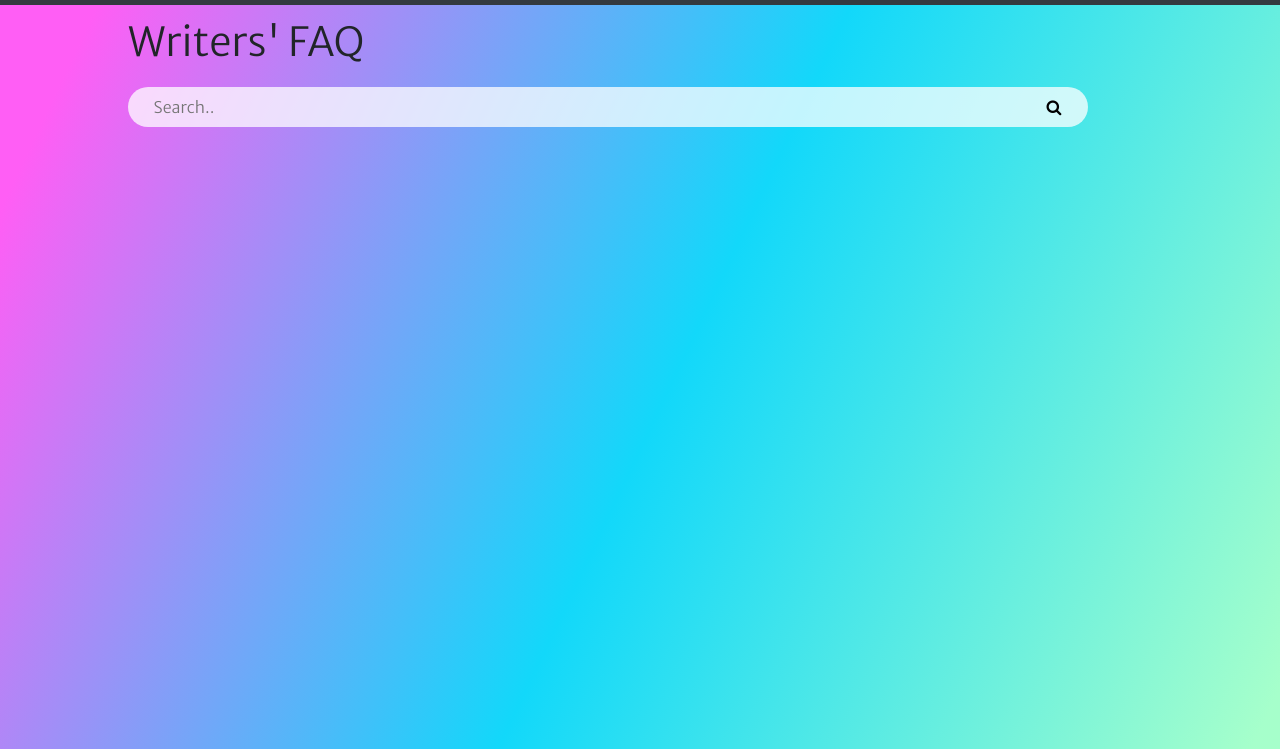
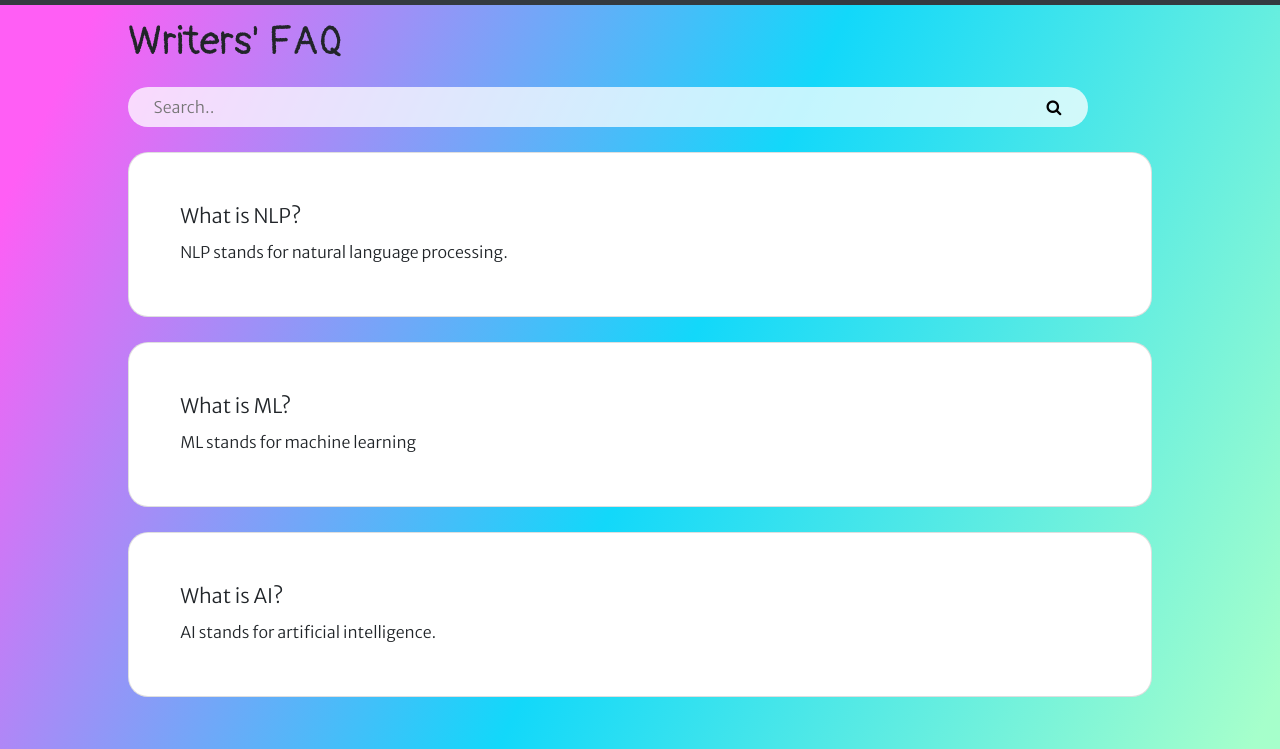
Before and after one commit to PrideHacks2/writingbuddies, a plain HTML site: page FAQ/faq.html in a window 1280 px wide. Shown: the part 51-800 px from the top of the page. Drawn offline with nearby package versions, Linux system fonts and the light colour scheme.

Commit message:
Add some FAQ

```diff
--- a/FAQ/faq.html
+++ b/FAQ/faq.html
@@ -13,7 +13,7 @@
         <!-- Google Fonts -->
         <link rel="preconnect" href="https://fonts.googleapis.com">
         <link rel="preconnect" href="https://fonts.gstatic.com" crossorigin>
-        <link href="https://fonts.googleapis.com/css2?family=Patrick+Hand&family=Merriweather+Sans:wght@300&display=swap" rel="stylesheet">
+        <link href="https://fonts.googleapis.com/css2?family=Pangolin&family=Patrick+Hand&family=Merriweather+Sans:wght@300&display=swap" rel="stylesheet">
         <title>Writing Buddies</title>
     </head>
     <body class="body">
@@ -44,15 +44,17 @@
             </div>
           </nav>
         <div id="body-content">
-            <h1>Writers' FAQ</h1>
+            <h1 id="header">Writers' FAQ</h1>
             <form id="searchbar">
                 <input id="searchinput" type="search" placeholder="Search.." name="search" style="width: 93%">
                 <button id="searchbutton" type="submit"><i class="fa fa-search"></i></button>
             </form>
+            <div class="questions"></div>
         </div>
-
+        <div id="questions"></div>
         <script src="https://code.jquery.com/jquery-3.2.1.slim.min.js" integrity="sha384-KJ3o2DKtIkvYIK3UENzmM7KCkRr/rE9/Qpg6aAZGJwFDMVNA/GpGFF93hXpG5KkN" crossorigin="anonymous"></script>
         <script src="https://cdn.jsdelivr.net/npm/popper.js@1.12.9/dist/umd/popper.min.js" integrity="sha384-ApNbgh9B+Y1QKtv3Rn7W3mgPxhU9K/ScQsAP7hUibX39j7fakFPskvXusvfa0b4Q" crossorigin="anonymous"></script>
         <script src="https://cdn.jsdelivr.net/npm/bootstrap@4.0.0/dist/js/bootstrap.min.js" integrity="sha384-JZR6Spejh4U02d8jOt6vLEHfe/JQGiRRSQQxSfFWpi1MquVdAyjUar5+76PVCmYl" crossorigin="anonymous"></script>
+        <script src="faq.js"></script>
     </body>
 </html>
--- /dev/null
+++ b/FAQ/faq.js
@@ -0,0 +1,19 @@
+document.addEventListener("DOMContentLoaded", function () {
+    const questions = document.getElementById("questions");
+
+    fetch('faq.json')
+    .then((response) => response.json())
+    .then((json) =>
+        json.forEach(element => {
+            let question = document.createElement("div");
+            question.innerHTML = `
+            <div class="card" id="question">
+            <h5 class="card-title">${element.question}</h5>
+            <p class="card-text">${element.answer}</p>
+            </div>
+            `;
+            questions.appendChild(question);
+        })
+    );
+
+});
--- /dev/null
+++ b/FAQ/faq.json
@@ -0,0 +1,17 @@
+[
+    {
+        "id": 1,
+        "question": "What is NLP?",
+        "answer": "NLP stands for natural language processing."
+    },
+    {
+        "id": 2,
+        "question": "What is ML?",
+        "answer": "ML stands for machine learning"
+    },
+    {
+        "id": 3,
+        "question": "What is AI?",
+        "answer": "AI stands for artificial intelligence."
+    }
+]
--- a/FAQ/styles.css
+++ b/FAQ/styles.css
@@ -26,6 +26,13 @@
     border: none;
 }
 
-h1 {
+#header {
     padding: 1vw 0vw;
+    font-family: 'Pangolin', cursive;
 }
+
+#question {
+    margin: 2vw 10vw;
+    padding: 4%;
+    border-radius: 20px;
+}
```
